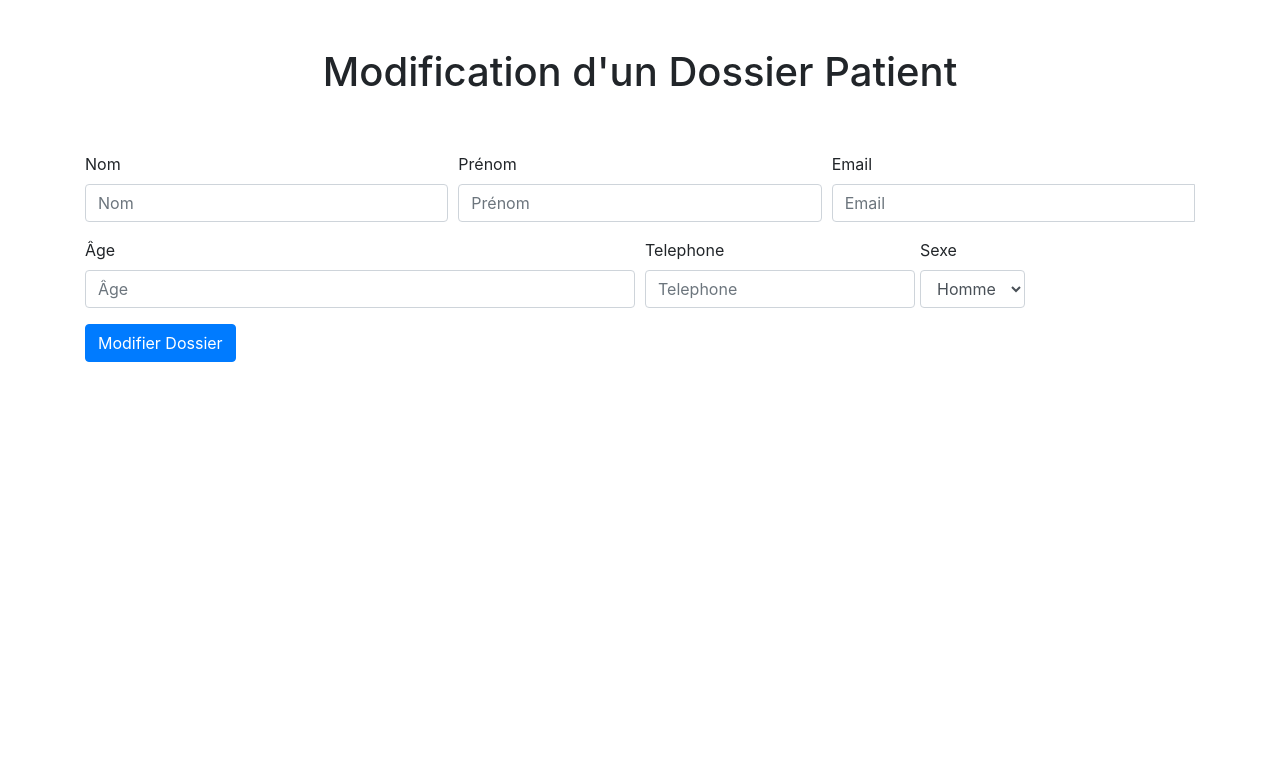
After one commit to Fumetsu-hub/VIZIO, a PHP site: page /view/modifier_dossier_patient.php in a window 1280 px wide. The commit adds this page. Shown: the top 783 px of the page. Run offline with PHP 8.4, Linux system fonts and the light colour scheme; some libraries are stand-ins or nearby versions.

Commit message:
modif dossier patient

```diff
--- a/index.php
+++ b/index.php
@@ -31,6 +31,9 @@ session_start();
 				case 'creer_dossier_patient':
 					include("./controlleur/creer_dossier_patient.php");
 					break;
+				case 'modifier_dossier_patient':
+					include("./controlleur/modifier_dossier_patient.php");
+					break;
 			}
 		}
 	}
--- /dev/null
+++ b/view/modifier_dossier_patient.php
@@ -0,0 +1,78 @@
+<html>
+ <head>
+    <meta charset='utf-8'>
+
+    <link rel="stylesheet" href="https://maxcdn.bootstrapcdn.com/bootstrap/4.0.0/css/bootstrap.min.css" integrity="sha384-Gn5384xqQ1aoWXA+058RXPxPg6fy4IWvTNh0E263XmFcJlSAwiGgFAW/dAiS6JXm" crossorigin="anonymous">
+
+    <title>modifier dossier patient</title>
+ </head>
+<body>
+<div class="container">
+<br><br><h1 style="text-align:center;">Modification d'un Dossier Patient</h1><br><br>
+
+<?php
+    if(!empty ($erreur2))
+    echo $erreur2."<br><br>";
+?>
+
+<form action = "" method = "POST" class="needs-validation" novalidate>
+  <div class="form-row">
+    <div class="col-md-4 mb-3">
+      <label for="validationTooltip01">Nom</label>
+      <input name = "nom" type="text" class="form-control" id="validationTooltip01" placeholder="Nom" required>
+      <div class="valid-tooltip">
+        Looks good!
+      </div>
+    </div>
+    <div class="col-md-4 mb-3">
+      <label for="validationTooltip02">Prénom</label>
+      <input name = "prenom" type="text" class="form-control" id="validationTooltip02" placeholder="Prénom" name  required>
+      <div class="valid-tooltip">
+        Looks good!
+      </div>
+    </div>
+    <div class="col-md-4 mb-3">
+      <label for="exampleInputEmail1">Email</label>
+      <div class="input-group">
+        <input name = "email" type="email" class="form-control" id="exampleInputEmail1" placeholder="Email" aria-describedby="emailHelp" required>
+        <div class="invalid-tooltip">
+
+        </div>
+      </div>
+    </div>
+  </div>
+  <div class="form-row">
+    <div class="col-md-6 mb-3">
+      <label for="validationTooltip03">Âge</label>
+      <input name = "age" type="text" class="form-control" id="validationTooltip03" placeholder="Âge" required>
+      <div class="invalid-tooltip">
+        Please provide a valid city.
+      </div>
+    </div>
+    <div class="col-md-3 mb-3">
+      <label for="validationTooltip04">Telephone</label>
+      <input name = "telephone" type="number" class="form-control" id="validationTooltip04" placeholder="Telephone" required>
+      <div class="invalid-tooltip">
+        Please provide a valid state.
+      </div>
+    </div>
+    <div class="form-group">
+    <label for="exampleFormControlSelect2">Sexe</label>
+    <select name = "sexe" class="form-control">
+    <option>Homme</option>
+    <option>Femme</option>
+    </select>
+
+    </div>
+  </div>
+
+  <button class="btn btn-primary" type="submit" value="modifier_dossier_patient" name="action">Modifier Dossier</button>
+</form>
+</div>
+
+</body>
+ </html>
+
+ <script src="https://code.jquery.com/jquery-3.2.1.slim.min.js" integrity="sha384-KJ3o2DKtIkvYIK3UENzmM7KCkRr/rE9/Qpg6aAZGJwFDMVNA/GpGFF93hXpG5KkN" crossorigin="anonymous"></script>
+<script src="https://cdnjs.cloudflare.com/ajax/libs/popper.js/1.12.9/umd/popper.min.js" integrity="sha384-ApNbgh9B+Y1QKtv3Rn7W3mgPxhU9K/ScQsAP7hUibX39j7fakFPskvXusvfa0b4Q" crossorigin="anonymous"></script>
+<script src="https://maxcdn.bootstrapcdn.com/bootstrap/4.0.0/js/bootstrap.min.js" integrity="sha384-JZR6Spejh4U02d8jOt6vLEHfe/JQGiRRSQQxSfFWpi1MquVdAyjUar5+76PVCmYl" crossorigin="anonymous"></script>
```
Also changed, not shown: controlleur/modifier_dossier_patient.php (added, +23 -0 lines), model/modifier_dossier_patient.php (added, +33 -0 lines).
